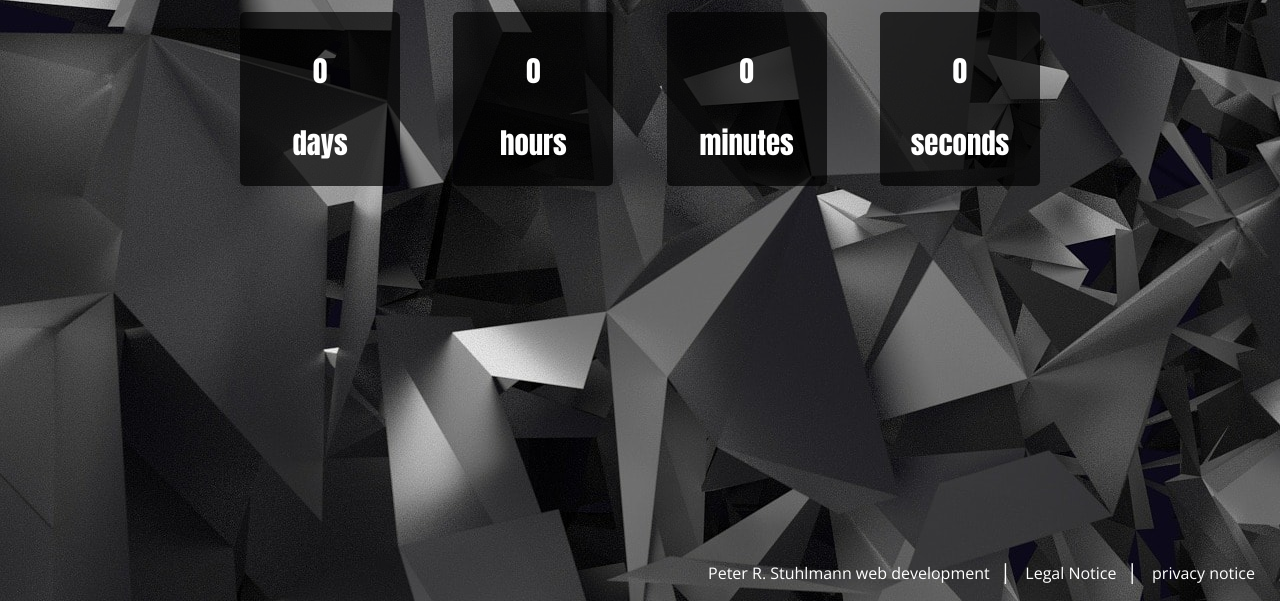
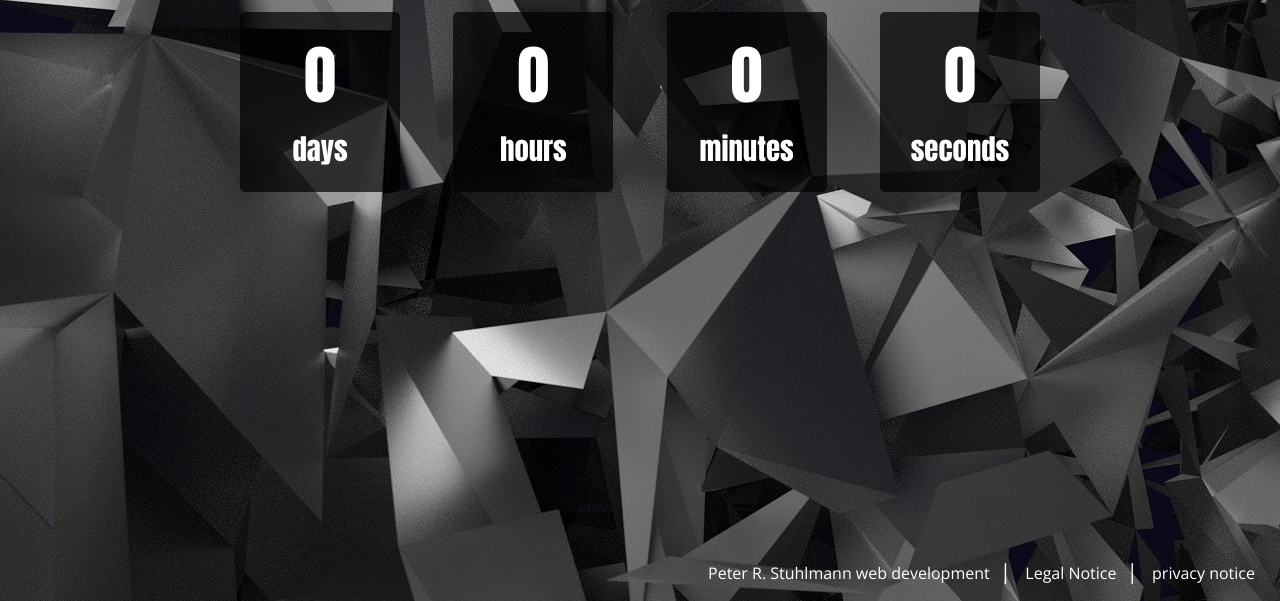
Before and after one commit to peter-stuhlmann/ComingSoon-Landingpage, a website: page index.html in a window 1280 px wide. Shown: the part 199-800 px from the top of the page. Drawn offline with nearby package versions, Linux system fonts and the light colour scheme.

Commit message:
Updated styles

```diff
--- a/assets/scss/partials/_layout.scss
+++ b/assets/scss/partials/_layout.scss
@@ -52,7 +52,13 @@ main {
         }
 
         span {
-            font-size: 1.8rem
+            font-size: 1.8rem;
+
+            &:first-child {
+                display: block;
+                font-size: 4rem;
+                margin-bottom: -90px
+            }
         }
     }
 }
```
Also changed, not shown: assets/css/style.css, 1 other file.
